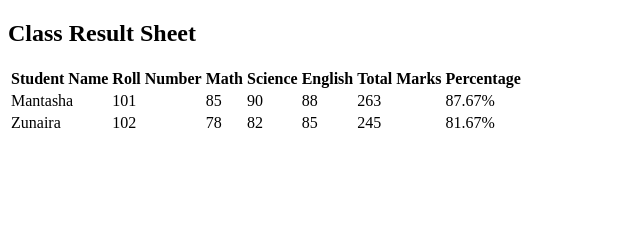
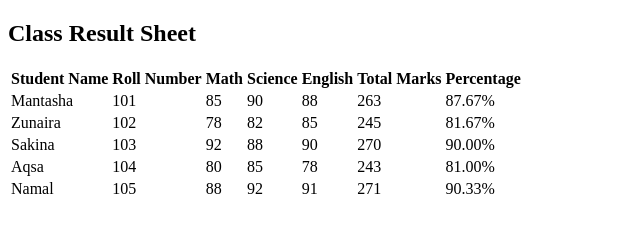
Before and after one commit to batool-zahra1/Assignment1, a plain HTML site: page index.html in a window 1280 px wide. Shown: the whole page, without its empty margins (0-640 px from the left). Drawn offline with Linux system fonts and the light colour scheme.

Commit message:
third commit

```diff
--- a/index.html
+++ b/index.html
@@ -37,6 +37,33 @@
                 <td>85</td>
                 <td>245</td>
                 <td>81.67%</td>
+                <tr>
+                    <td>Sakina</td>
+                    <td>103</td>
+                    <td>92</td>
+                    <td>88</td>
+                    <td>90</td>
+                    <td>270</td>
+                    <td>90.00%</td>
+                </tr>
+                <tr>
+                    <td>Aqsa</td>
+                    <td>104</td>
+                    <td>80</td>
+                    <td>85</td>
+                    <td>78</td>
+                    <td>243</td>
+                    <td>81.00%</td>
+                </tr>
+                <tr>
+                    <td>Namal</td>
+                    <td>105</td>
+                    <td>88</td>
+                    <td>92</td>
+                    <td>91</td>
+                    <td>271</td>
+                    <td>90.33%</td>
+                </tr>
             </tr>
 </body>
 </html>
```
